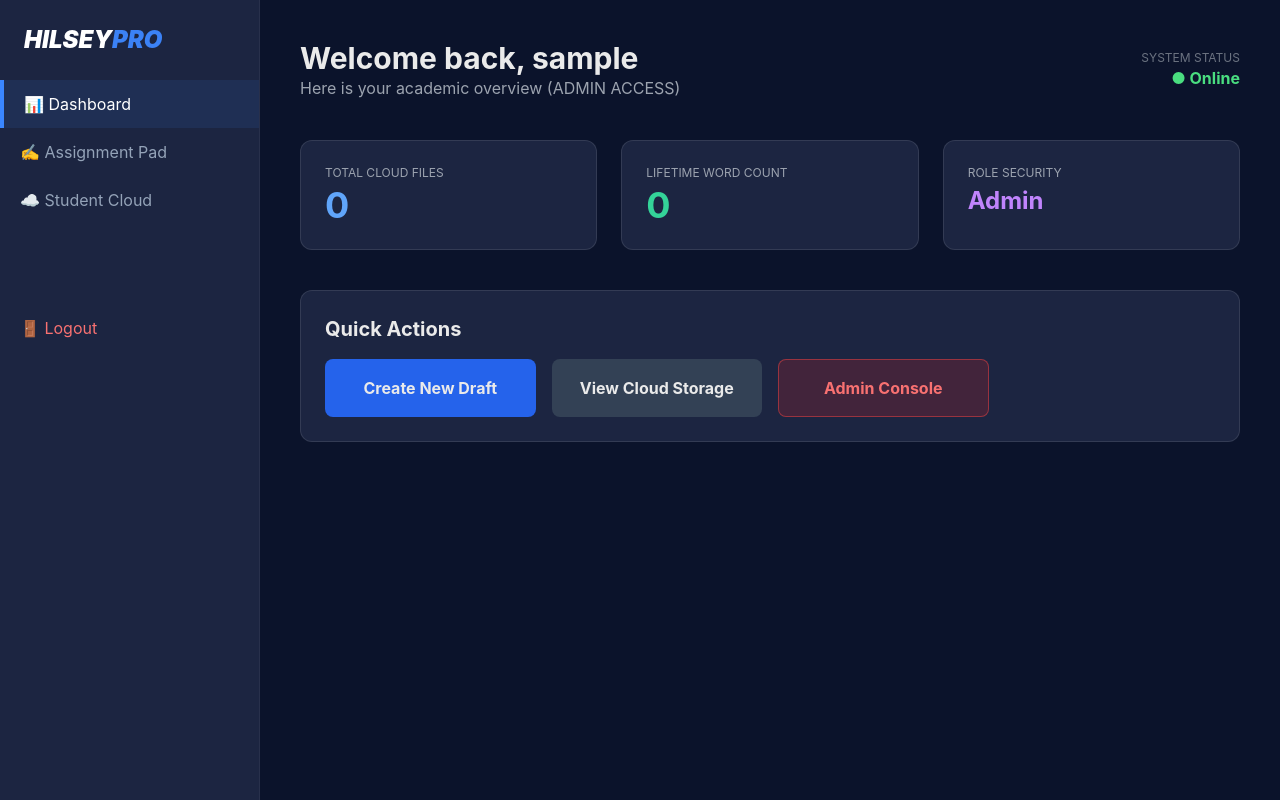
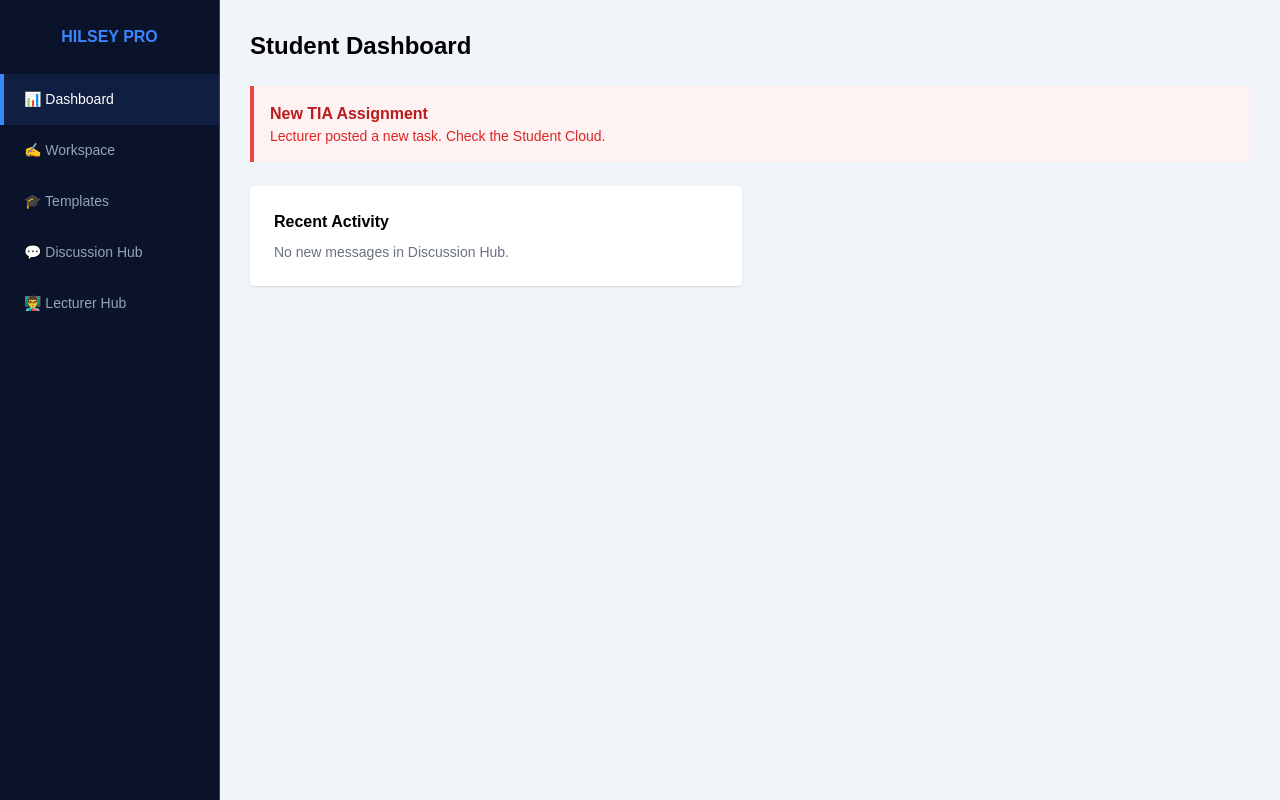
Before and after one commit to hilsey-pro/poulbilliards, a Flask app: page /dashboard in a window 1280 px wide. Run offline with Flask 3, Linux system fonts and the light colour scheme; the visitor is signed in with stand-in values (Sample User, id 1); some libraries are stand-ins or nearby versions.

Commit message:
Update dashboard.html

```diff
--- a/templates/dashboard.html
+++ b/templates/dashboard.html
@@ -1,67 +1,40 @@
 <!DOCTYPE html>
-<html>
+<html lang="en">
 <head>
+    <meta charset="UTF-8">
+    <meta name="viewport" content="width=device-width, initial-scale=1.0">
     <title>Hilsey Pro | Dashboard</title>
     <script src="https://cdn.tailwindcss.com"></script>
     <style>
-        :root { --bg: #0B132B; --sidebar: #1C2541; --primary: #3A86FF; --text: #EAEAEA; }
-        body { background: var(--bg); color: var(--text); font-family: 'Inter', sans-serif; display: flex; height: 100vh; }
-        .sidebar { width: 260px; background: var(--sidebar); border-right: 1px solid rgba(255,255,255,0.05); }
-        .card { background: #1C2541; border: 1px solid rgba(255,255,255,0.1); border-radius: 12px; padding: 24px; }
-        .nav-item { padding: 12px 20px; color: #94a3b8; display: flex; items-center: center; gap: 12px; text-decoration: none; }
-        .nav-item:hover { color: var(--primary); background: rgba(58, 134, 255, 0.1); }
+        body { margin: 0; display: flex; height: 100vh; background: #0f172a; font-family: sans-serif; overflow: hidden; }
+        .sidebar { width: 220px; background: #0b132b; color: white; display: flex; flex-direction: column; border-right: 1px solid #334155; flex-shrink: 0; }
+        .nav-item { padding: 15px 20px; color: #94a3b8; text-decoration: none; display: flex; align-items: center; gap: 10px; font-size: 14px; border-left: 4px solid transparent; }
+        .active-link { background: rgba(58, 134, 255, 0.1); color: white; border-left-color: #3a86ff; }
+        .main-view { flex: 1; padding: 30px; background: #f1f5f9; overflow-y: auto; }
+        @media (max-width: 600px) { .sidebar { width: 70px; } .nav-item span { display: none; } }
     </style>
 </head>
 <body>
-
     <div class="sidebar">
-        <div class="p-6"><h1 class="text-2xl font-black italic text-white">HILSEY<span class="text-blue-500">PRO</span></h1></div>
-        <nav>
-            <a href="/dashboard" class="nav-item" style="color:white; border-left: 4px solid #3A86FF; background: rgba(58,134,255,0.1);">📊 Dashboard</a>
-            <a href="/" class="nav-item">✍️ Assignment Pad</a>
-            <a href="/database" class="nav-item">☁️ Student Cloud</a>
-            <a href="/logout" class="nav-item text-red-400 mt-20">🚪 Logout</a>
-        </nav>
+        <div style="padding: 25px; font-weight: bold; color: #3a86ff; text-align: center;">HILSEY PRO</div>
+        <a href="dashboard.html" class="nav-item active-link"><span>📊 Dashboard</span></a>
+        <a href="workspace.html" class="nav-item"><span>✍️ Workspace</span></a>
+        <a href="templates.html" class="nav-item"><span>🎓 Templates</span></a>
+        <a href="hub.html" class="nav-item"><span>💬 Discussion Hub</span></a>
+        <a href="lecture.html" class="nav-item"><span>👨‍🏫 Lecturer Hub</span></a>
     </div>
-
-    <div class="flex-1 p-10 overflow-y-auto">
-        <header class="mb-10 flex justify-between items-center">
-            <div>
-                <h2 class="text-3xl font-bold">Welcome back, {{ user }}</h2>
-                <p class="text-gray-400">Here is your academic overview ({{ role.upper() }} ACCESS)</p>
-            </div>
-            <div class="text-right">
-                <p class="text-xs text-gray-500 uppercase">System Status</p>
-                <p class="text-green-400 font-bold">● Online</p>
-            </div>
-        </header>
-
-        <div class="grid grid-cols-1 md:grid-cols-3 gap-6 mb-10">
-            <div class="card">
-                <p class="text-gray-400 text-xs uppercase mb-1">Total Cloud Files</p>
-                <h3 class="text-4xl font-bold text-blue-400">{{ stats.total_files }}</h3>
-            </div>
-            <div class="card">
-                <p class="text-gray-400 text-xs uppercase mb-1">Lifetime Word Count</p>
-                <h3 class="text-4xl font-bold text-emerald-400">{{ stats.total_words }}</h3>
-            </div>
-            <div class="card">
-                <p class="text-gray-400 text-xs uppercase mb-1">Role Security</p>
-                <h3 class="text-2xl font-bold text-purple-400 capitalize">{{ role }}</h3>
-            </div>
+    <div class="main-view">
+        <h1 class="text-2xl font-bold mb-6">Student Dashboard</h1>
+        <div class="bg-red-50 border-l-4 border-red-500 p-4 mb-6">
+            <p class="font-bold text-red-700">New TIA Assignment</p>
+            <p class="text-sm text-red-600">Lecturer posted a new task. Check the Student Cloud.</p>
         </div>
-
-        <div class="card">
-            <h3 class="text-xl font-bold mb-4">Quick Actions</h3>
-            <div class="grid grid-cols-2 md:grid-cols-4 gap-4">
-                <button onclick="location.href='/'" class="bg-blue-600 p-4 rounded-lg font-bold hover:bg-blue-500 transition">Create New Draft</button>
-                <button onclick="location.href='/database'" class="bg-slate-700 p-4 rounded-lg font-bold hover:bg-slate-600 transition">View Cloud Storage</button>
-                {% if role == 'admin' %}
-                <button onclick="location.href='/lecturer-portal'" class="bg-red-600/20 text-red-400 border border-red-500/50 p-4 rounded-lg font-bold hover:bg-red-600/30 transition">Admin Console</button>
-                {% endif %}
+        <div class="grid grid-cols-1 md:grid-cols-2 gap-4">
+            <div class="bg-white p-6 rounded shadow">
+                <h3 class="font-bold">Recent Activity</h3>
+                <p class="text-sm text-gray-500 mt-2">No new messages in Discussion Hub.</p>
             </div>
         </div>
     </div>
-
 </body>
 </html>
```
